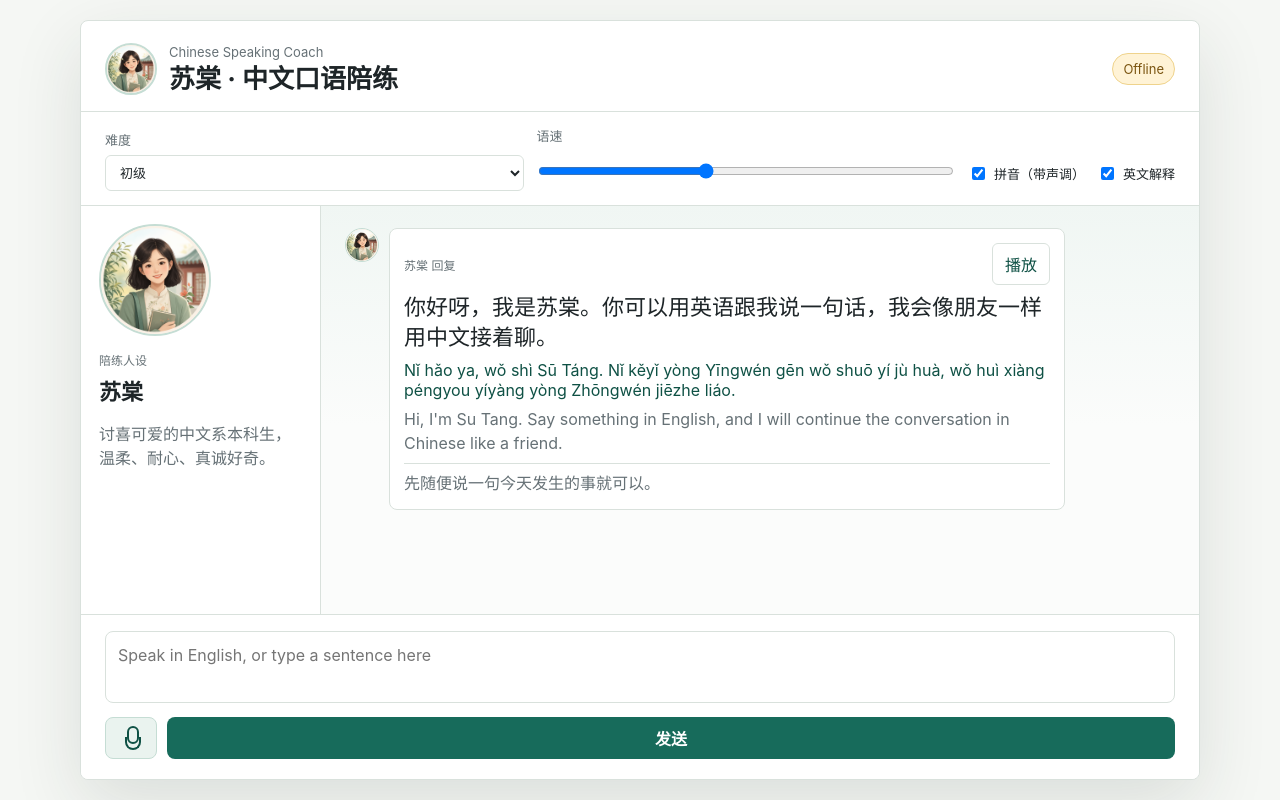
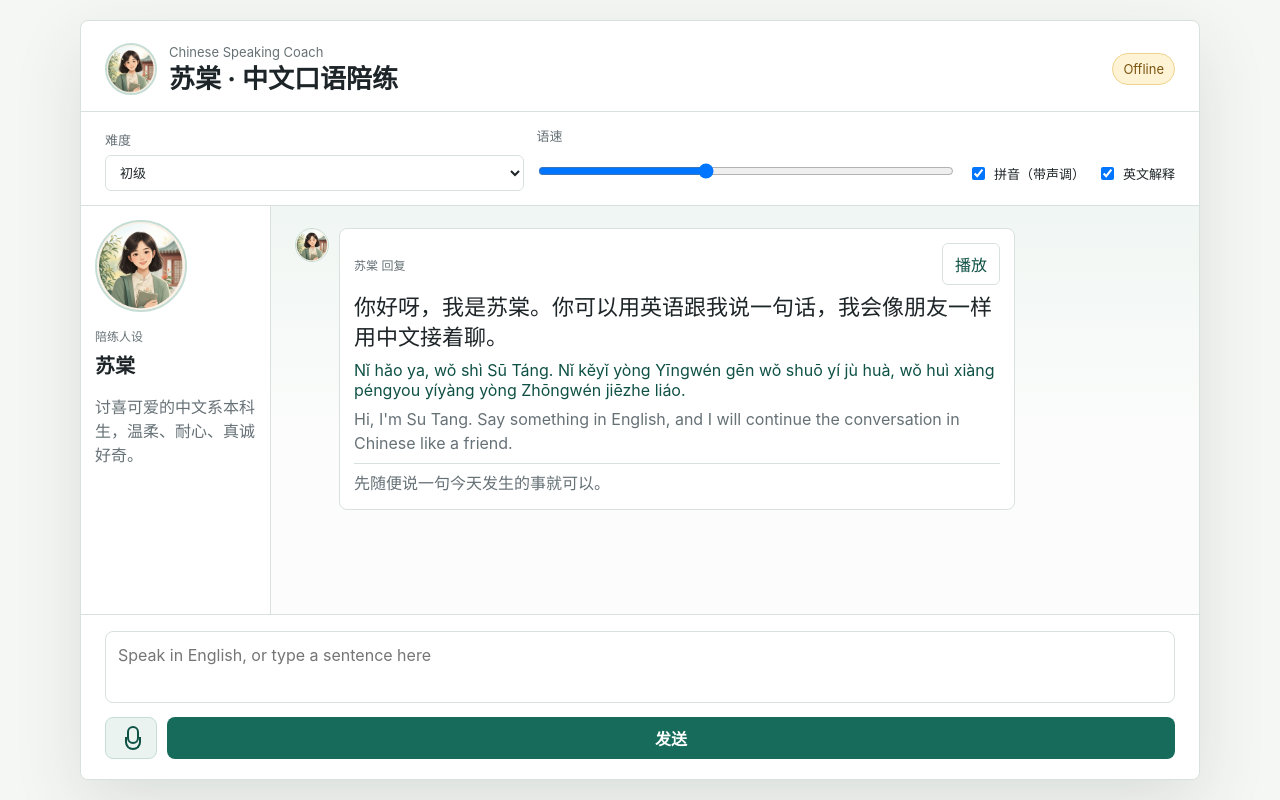
Before and after one commit to q547113058-max/chinese-speaking-web, a website: page public/index.html in a window 1280 px wide. Drawn offline with Linux system fonts and the light colour scheme; no server answers.

Commit message:
Tighten persona card and playback handling

```diff
--- a/public/styles.css
+++ b/public/styles.css
@@ -134,7 +134,7 @@ h1 {
   box-shadow: 0 14px 36px rgba(33, 48, 45, 0.14);
 }
 
-.difficulty-panel.open,
+.level-control.expanded .difficulty-panel,
 .level-control:focus-within .difficulty-panel {
   display: grid;
 }
@@ -182,20 +182,20 @@ h1 {
 .practice-area {
   min-height: 0;
   display: grid;
-  grid-template-columns: 240px minmax(0, 1fr);
+  grid-template-columns: 190px minmax(0, 1fr);
   overflow: hidden;
 }
 
 .persona-card {
-  padding: 18px;
+  padding: 14px;
   border-right: 1px solid var(--line);
   background: #fff;
   overflow: auto;
 }
 
 .persona-photo {
-  width: 112px;
-  height: 112px;
+  width: 92px;
+  height: 92px;
   display: block;
   object-fit: cover;
   border-radius: 50%;
@@ -211,7 +211,7 @@ h1 {
 
 .persona-card h2 {
   margin: 0 0 10px;
-  font-size: 22px;
+  font-size: 20px;
   letter-spacing: 0;
 }
 
```
